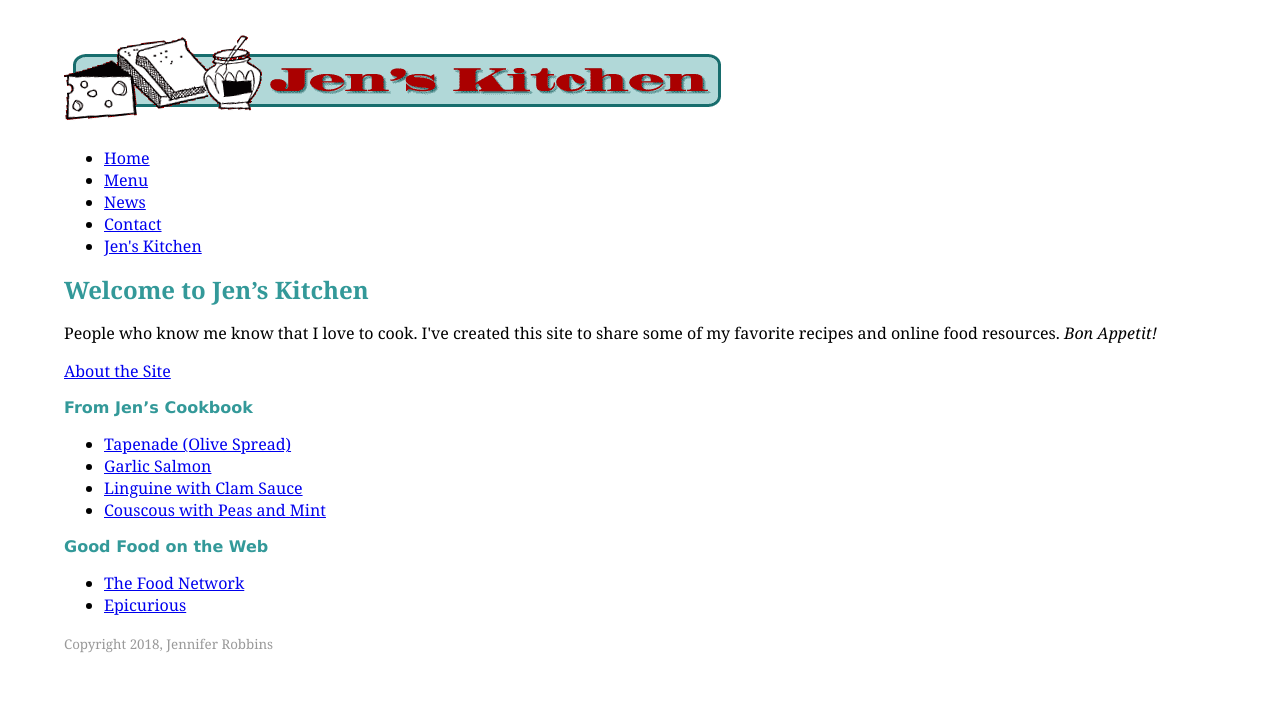
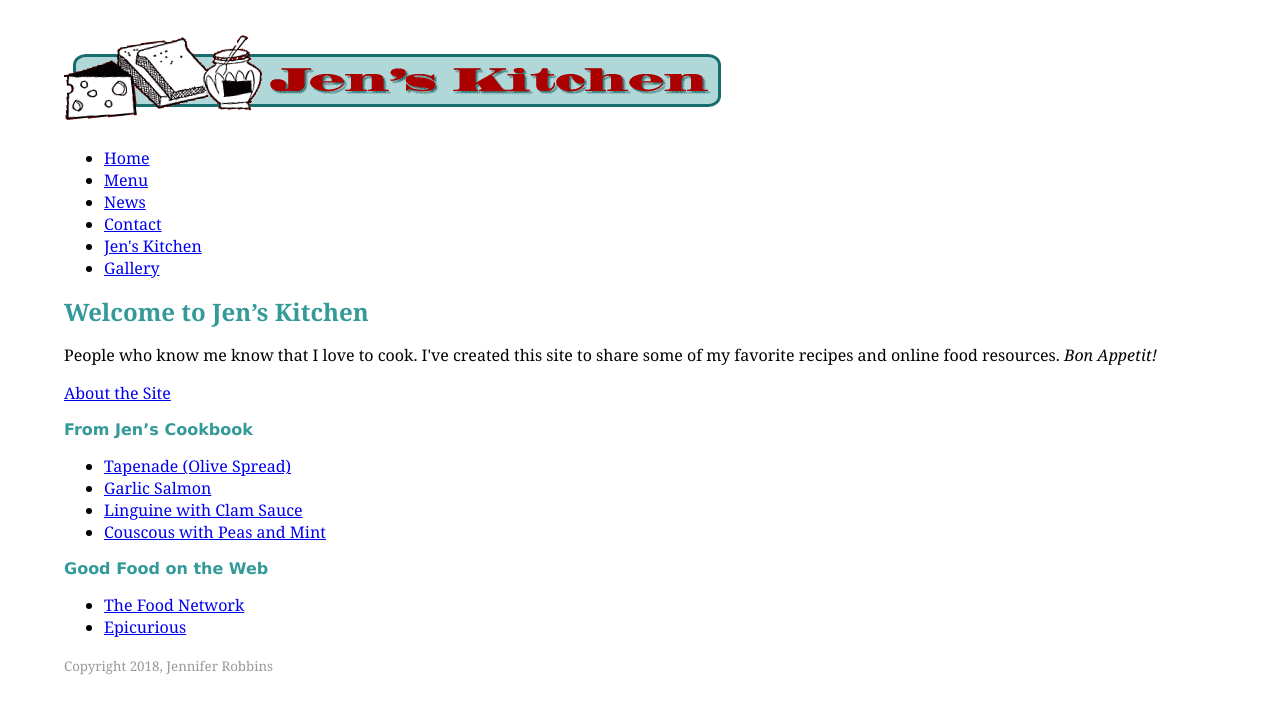
Before and after one commit to naturallyemerson/fid, a plain HTML site: page Bistro/jenskitchen/jenskitchen.html in a window 1280 px wide. Drawn offline with Linux system fonts and the light colour scheme.

Commit message:
Update jenskitchen.html

```diff
--- a/Bistro/jenskitchen/jenskitchen.html
+++ b/Bistro/jenskitchen/jenskitchen.html
@@ -34,6 +34,7 @@ small {
     <li><a href="../bgnews.html">News</a></li>
     <li><a href="../contact.html">Contact</a></li>
     <li><a href="jenskitchen.html">Jen's Kitchen</a></li>
+    <li><a href="../gallery/gallery.html">Gallery</a></li>
     </ul>
 </nav>
 
```
